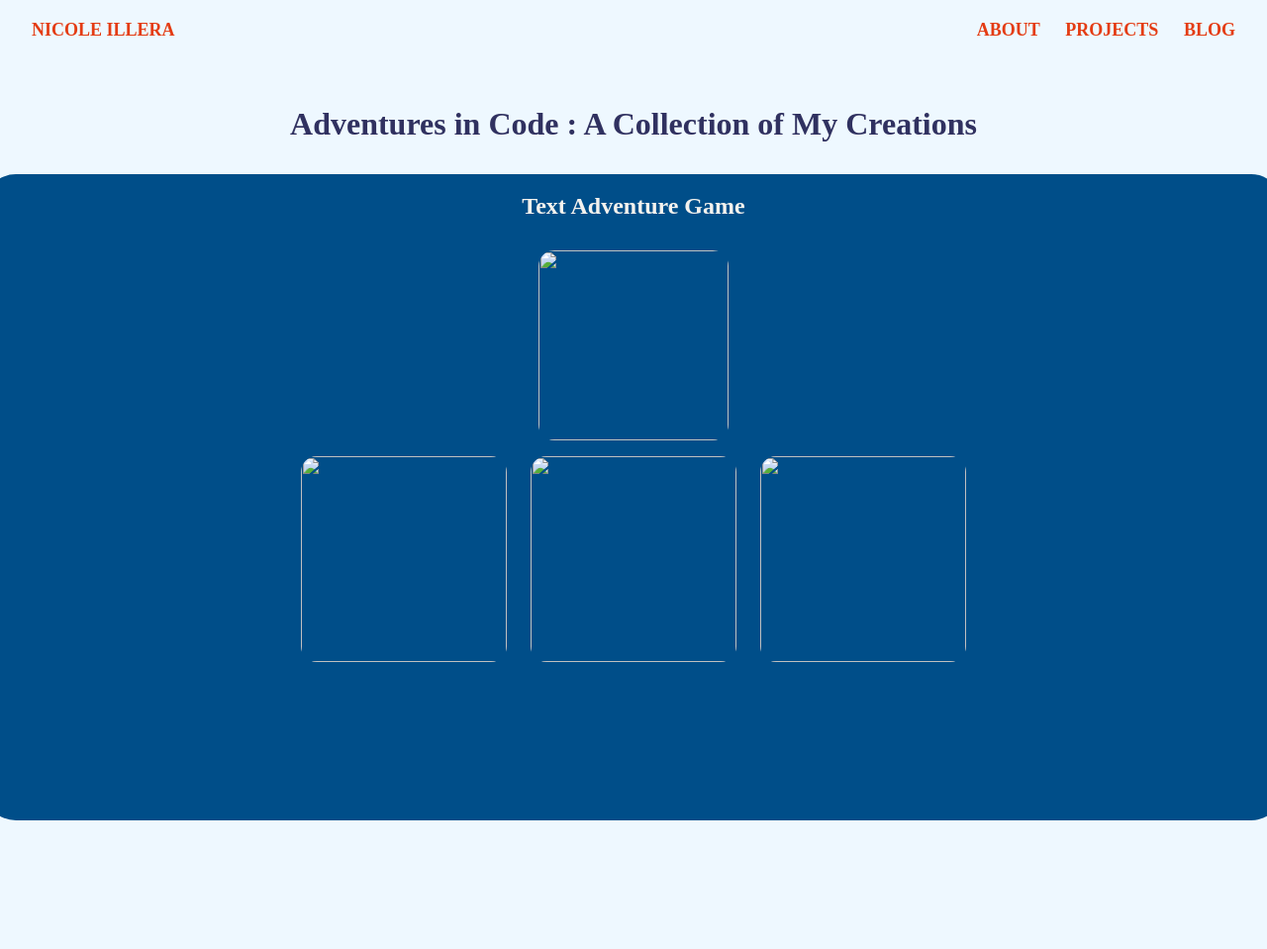
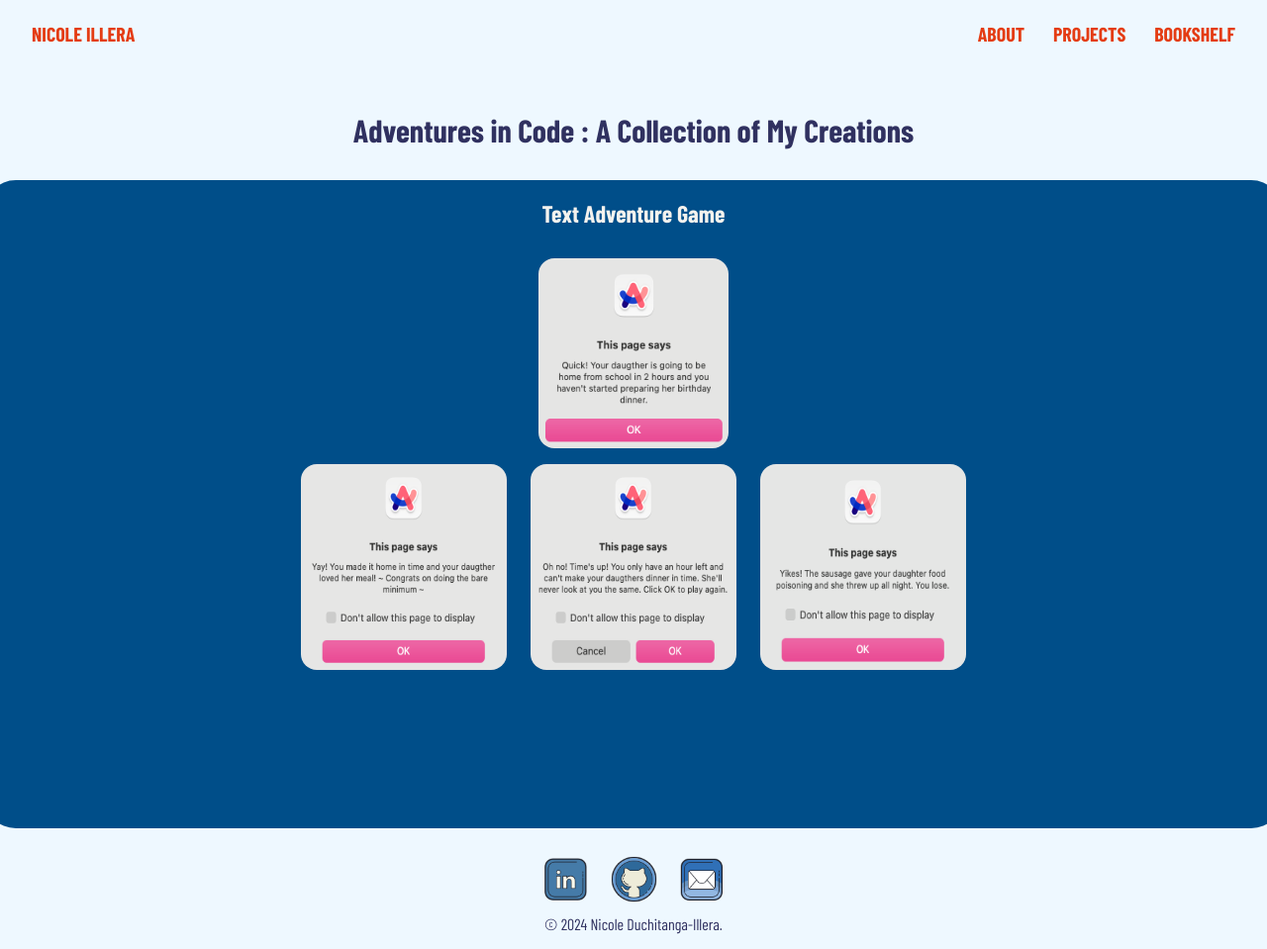
Before and after one commit to nicoleillera/nicoleillera.github.io, a plain HTML site: page projects/index.html in a window 1280 px wide. Shown: the whole page at 99% size. Before the commit the page ends 848 px from the top, so only its background shows below. Drawn offline with nearby package versions, Linux system fonts and the light colour scheme; a web font is replaced by a local one.

Commit message:
added bookshelf-applied footers

```diff
--- a/about/about-styles.css
+++ b/about/about-styles.css
@@ -12,7 +12,7 @@
   padding: 1% 2.5%;
   font-variant: all-small-caps;
   font-weight: 900;
-  font-size: 1.6em;
+  font-size: 1.8em;
 }
 .menu {
   display: flex;
@@ -29,7 +29,8 @@
 
 /* BODY */
 body {
-  background-color: #ece9e1;
+  font-family: 'Barlow Condensed', sans-serif;
+  background-color: rgb(244, 242, 238);
   color: #e43c13;
 }
 
@@ -43,15 +44,16 @@ body {
 }
 .content h1 {
   padding-top: 0.8em;
-  font-size: 2.8em;
+  font-size: 3.2em;
 }
 .content p {
   color: #006992;
   padding-top: 1em;
+  font-size: 1.1em;
 }
 /* CONTENT CARDS */
 .info-cards {
-  padding: 0 10em 10em 10em;
+  padding: 0 10em 7em 10em;
   opacity: 0;
   animation: fadeIn 1.3s ease-in-out forwards;
 }
@@ -75,7 +77,7 @@ body {
   display: flex;
   align-items: center;
   font-size: 1.4em;
-  background-color: whitesmoke;
+  background-color: white;
   color: #0a4e69;
   border-radius: 2em;
   padding: 2em;
@@ -99,7 +101,7 @@ body {
   display: flex;
   align-items: center;
   font-size: 1.4em;
-  background-color: whitesmoke;
+  background-color: white;
   color: #0a4e69;
   border-radius: 2em;
   padding: 2em;
@@ -107,8 +109,8 @@ body {
 .flex-nature {
   display: flex;
   flex: 1 1 auto; /* Allows the image to grow and shrink */
-  width: 25em; /* Prevents the image from exceeding its natural size */
-  height: 18em; /* Maintains the aspect ratio */
+  width: 25em;
+  height: 18em;
   border-radius: 2em;
 }
 /* photography cards */
@@ -123,7 +125,7 @@ body {
   display: flex;
   align-items: center;
   font-size: 1.4em;
-  background-color: whitesmoke;
+  background-color: white;
   color: #0a4e69;
   border-radius: 2em;
   padding: 2em;
@@ -131,16 +133,26 @@ body {
 .flex-photography {
   display: flex;
   flex: 1 1 auto; /* Allows the image to grow and shrink */
-  width: 25em; /* Prevents the image from exceeding its natural size */
-  height: 18em; /* Maintains the aspect ratio */
+  width: 25em;
+  height: 18em;
   border-radius: 2em;
 }
+
 /* FOOTER */
 footer {
   /* position: sticky; */
   bottom: 0;
   display: flex;
+  flex-direction: column;
   justify-content: center;
-  padding: 10px 0;
+  align-items: center;
+  padding-bottom: 1em;
   /* TODO: Make footer stay at the bottom on all device sizes */
 }
+.socials a {
+  text-decoration: none;
+}
+.socials img {
+  width: 65px;
+  height: 65px;
+}
--- /dev/null
+++ b/bookshelf/bookshelf-styles.css
@@ -0,0 +1,97 @@
+* {
+  margin: 0;
+  padding: 0;
+  box-sizing: border-box;
+}
+
+/* NAV BAR */
+.nav-links {
+  display: flex;
+  flex-direction: row;
+  justify-content: space-between;
+  padding: 1% 2.5%;
+  font-variant: all-small-caps;
+  font-weight: 900;
+  font-size: 1.8em;
+}
+.menu {
+  display: flex;
+  flex-direction: row;
+  gap: 1em;
+}
+.nav-links a {
+  text-decoration: none;
+  color: #e43c13;
+}
+
+.nav-links a:hover {
+  color: black;
+}
+/* BODY */
+body {
+  font-family: 'Barlow Condensed', sans-serif;
+  background-color: #bcc8c1;
+  color: #e43c13;
+}
+main {
+  padding: 1em 4em;
+}
+/* BOOKSHELF HEADING */
+.bookshelf-heading {
+  display: flex;
+  justify-content: center;
+  background-color: whitesmoke;
+  padding: 2em 0 3em 0;
+  border-radius: 1em;
+}
+.bookshelf-heading h1 {
+  font-size: 2.8em;
+}
+/* BOOK CARDS */
+.books-container {
+  display: flex;
+  justify-content: space-between;
+  flex-wrap: wrap;
+  gap: 5em;
+  padding: 2em 0;
+}
+.book-card {
+  display: flex;
+  flex-direction: column;
+  align-items: center;
+  border-radius: 1em;
+  padding: 1em;
+  /* width: 20em;
+  height: 25em; */
+  background-color: whitesmoke;
+}
+.book-image {
+  flex: 1 1 auto;
+  width: 14em;
+  height: 20em;
+  border-radius: 0.5em;
+}
+@media (max-width: 800px) {
+  .book-image {
+    width: 10em;
+    height: 16em;
+  }
+}
+/* FOOTER */
+footer {
+  /* position: sticky; */
+  bottom: 0;
+  display: flex;
+  flex-direction: column;
+  justify-content: center;
+  align-items: center;
+  padding-bottom: 1em;
+  /* TODO: Make footer stay at the bottom on all device sizes */
+}
+.socials a {
+  text-decoration: none;
+}
+.socials img {
+  width: 65px;
+  height: 65px;
+}
--- a/projects/index.html
+++ b/projects/index.html
@@ -3,12 +3,12 @@
   <head>
     <meta charset="UTF-8" />
     <meta name="viewport" content="width=device-width, initial-scale=1.0" />
-    <!-- <link rel="preconnect" href="https://fonts.googleapis.com" />
+    <link rel="preconnect" href="https://fonts.googleapis.com" />
     <link rel="preconnect" href="https://fonts.gstatic.com" crossorigin />
     <link
       href="https://fonts.googleapis.com/css2?family=Barlow+Condensed:ital,wght@0,100;0,200;0,300;0,400;0,500;0,600;0,700;0,800;0,900;1,100;1,200;1,300;1,400;1,500;1,600;1,700;1,800;1,900&display=swap"
       rel="stylesheet"
-    /> -->
+    />
     <link rel="stylesheet" href="projects-styles.css" />
     <title>Nicole Illera - Projects</title>
   </head>
@@ -18,11 +18,10 @@
         <div>
           <a href="/">Nicole Illera</a>
         </div>
-        <!-- TODO: <need to create about - blog- and project html> -->
         <div class="menu">
           <a href="/about/">About</a>
-          <a href="">Projects</a>
-          <a href="">Blog</a>
+          <a href="/projects/">Projects</a>
+          <a href="/bookshelf/">Bookshelf</a>
         </div>
       </nav>
     </header>
@@ -40,5 +39,27 @@
         </div>
       </main>
     </section>
+    <footer>
+      <div class="socials">
+        <a
+          target="_blank"
+          href="https://www.linkedin.com/in/nicole-duchitanga-illera-b3a56a2a7/"
+        >
+          <img src="/assets/icons8-linkedin-retry.png" />
+        </a>
+        <a target="_blank" href="https://github.com/nicoleillera">
+          <img src="/assets/icons8-github-retry.png" />
+        </a>
+        <a target="_blank" href="https://x.com/NicoleDuch27654"
+          ><img src="/assets/icons8-mail-40.png" id="x-nav"
+        /></a>
+      </div>
+      <p>&copy; <time id="year"></time> Nicole Duchitanga-Illera.</p>
+    </footer>
   </body>
+  <script>
+    let today = new Date();
+    let year = today.getFullYear();
+    document.getElementById('year').textContent = year;
+  </script>
 </html>
--- a/projects/projects-styles.css
+++ b/projects/projects-styles.css
@@ -4,6 +4,7 @@
   box-sizing: border-box;
 }
 body {
+  font-family: 'Barlow Condensed', sans-serif;
   background-color: #eef8ff;
   color: #303160;
 }
@@ -15,7 +16,7 @@ body {
   padding: 1% 2.5%;
   font-variant: all-small-caps;
   font-weight: 900;
-  font-size: 1.6em;
+  font-size: 1.8em;
 }
 .menu {
   display: flex;
@@ -53,6 +54,16 @@ body {
   border-radius: 2em;
   color: rgb(244, 242, 238);
   padding: 1.2em 20em 10em 20em;
+  opacity: 0;
+  animation: fadeIn 1.3s ease-in-out forwards;
+}
+@keyframes fadeIn {
+  from {
+    opacity: 0;
+  }
+  to {
+    opacity: 1;
+  }
 }
 .text-adventure h2 {
   padding-bottom: 1.3em;
@@ -79,3 +90,22 @@ body {
   height: 13em; /* Maintains the aspect ratio */
   border-radius: 1em;
 }
+
+/* FOOTER */
+footer {
+  /* position: sticky; */
+  bottom: 0;
+  display: flex;
+  flex-direction: column;
+  justify-content: center;
+  align-items: center;
+  padding-bottom: 1em;
+  /* TODO: Make footer stay at the bottom on all device sizes */
+}
+.socials a {
+  text-decoration: none;
+}
+.socials img {
+  width: 65px;
+  height: 65px;
+}
--- a/styles.css
+++ b/styles.css
@@ -11,7 +11,7 @@
   padding: 1% 2.5%;
   font-variant: all-small-caps;
   font-weight: 900;
-  font-size: 1.6em;
+  font-size: 1.8em;
 }
 .menu {
   display: flex;
@@ -51,11 +51,11 @@ body {
   justify-content: space-between;
   align-items: center;
   gap: 5em;
-  padding: 15% 4% 25% 4%;
+  padding: 12em 3em;
 }
 .hero h1 {
   padding-bottom: 3%;
-  font-size: 4.2em;
+  font-size: 4.6em;
   opacity: 0; /* Start invisible */
   transform: translateY(-100px); /* Start above the element's final position */
   animation: fall 1s ease-out forwards;
@@ -76,7 +76,7 @@ body {
 }
 .hero p {
   color: black;
-  font-size: 1.3em;
+  font-size: 1.5em;
   font-weight: 550;
 }
 
```
Also changed, not shown: about/index.html (+27 -8 lines), bookshelf/index.html (added, +140 -0 lines), index.html (+2 -7 lines), assets/laptop-2298286_1280.webp (added), assets/pngtree-colorful-icon-of-a-sofa-and-lamp-vector-png-image_15440810.png (added), assets/pngtree-software-development-and-programming-code-on-computer-vector-illustration-for-technology-picture-image_8444443.png (deleted), assets/text-adventure-lose.png (added), assets/text-adventure-poison.png (added), assets/text-adventure-prompt.png (added), assets/text-adventure-win.png (added), blog/index.html (deleted).
